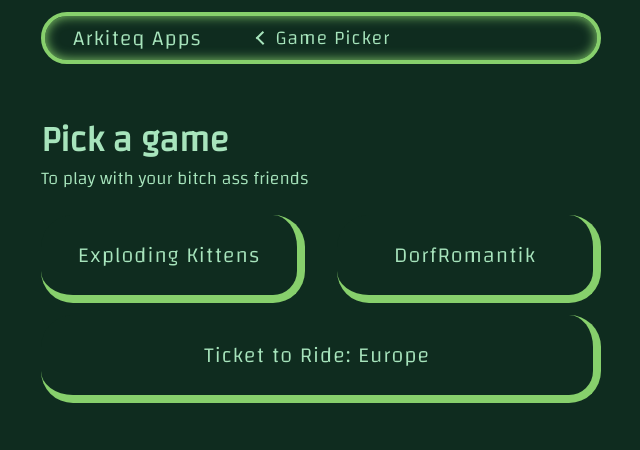
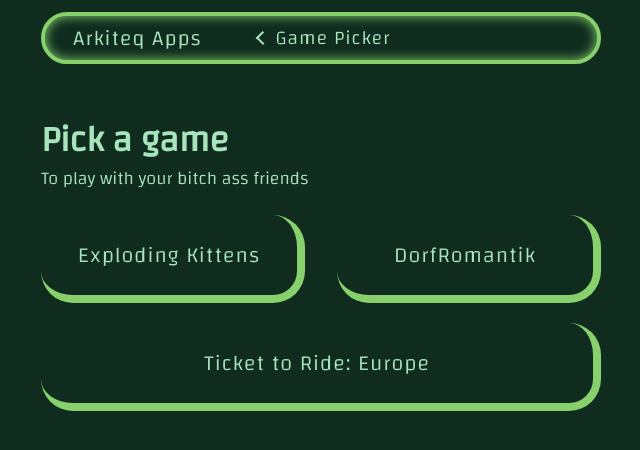
Before and after one commit to ASPinho/ASPinho.github.io, a React (Create React App) app in the folder arkiteq-home/: page /game-picker in a window 1280 px wide. Shown: the top 450 px of the page, without its empty margins (319-959 px from the left). Built offline with nearby package versions, Linux system fonts and the light colour scheme.

Commit message:
restyling

```diff
--- a/arkiteq-home/src/routes/game-selection.tsx
+++ b/arkiteq-home/src/routes/game-selection.tsx
@@ -16,7 +16,7 @@
             <DefaultLayout pageTitle={"Game Picker"} hasBackNavigation={true}>
                 <PageTitleBar title="Pick a game" subtitle="To play with your bitch ass friends"/>
                 <PageContent>
-                    <div className={"display-flex flex-row-wrap row-gap-m column-gap-xl"}>
+                    <div className={"display-flex flex-row-wrap row-gap-l column-gap-xl"}>
                         {games.map((game,index) => (
                             <GameCard key={index+1} label={game.title} onclick={() => navigate(game.route)}/>
                         ))}
--- a/arkiteq-home/src/routes/home-page.tsx
+++ b/arkiteq-home/src/routes/home-page.tsx
@@ -18,7 +18,7 @@
           <DefaultLayout pageTitle={"Root"}>
               <PageTitleBar title="HomePage"/>
               <PageContent>
-                  <div className={"display-flex flex-row-wrap row-gap-m column-gap-xl"}>
+                  <div className={"display-flex flex-row-wrap row-gap-l column-gap-xl"}>
                       {menus.map((menu, index) => (
                           <GameCard key={index+1} label={menu.title} onclick={() => navigate(menu.route)}/>
                           ))}
```
